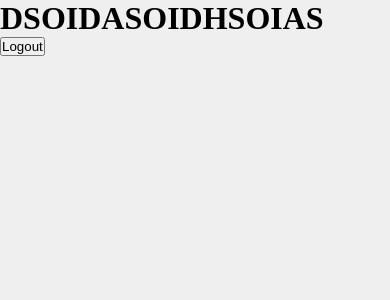
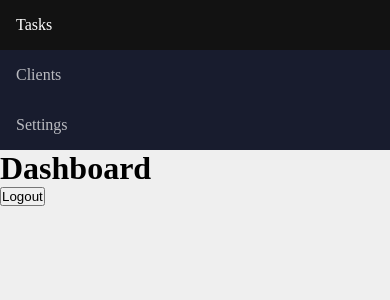
Before and after one commit to ErikPatrik/tasks-system, a React (Create React App) app: page /dashboard in a window 390 px wide. Shown: the top 300 px of the page. Built offline with nearby package versions, Linux system fonts and the light colour scheme; no server answers; sample sign-in values are in the browser's storage.

Commit message:
finished component header

```diff
--- a/package.json
+++ b/package.json
@@ -9,6 +9,7 @@
     "firebase": "^9.6.8",
     "react": "^17.0.2",
     "react-dom": "^17.0.2",
+    "react-icons": "^4.3.1",
     "react-router-dom": "^6.2.2",
     "react-scripts": "5.0.0",
     "react-toastify": "^8.2.0",
--- /dev/null
+++ b/src/components/Header/header.css
@@ -0,0 +1,85 @@
+.sidebar {
+    margin: 0;
+    padding-right: 0;
+    width: 200px;
+    background-color: #181C2e;
+    position: fixed;
+    height: 100%;
+    overflow: auto;
+}
+
+.sidebar div {
+    background: url('../../assets/cover.png');
+    background-color: #181C2e;
+    background-position: center;
+    background-repeat: no-repeat;
+    background-size: cover;
+    height: 150px;
+}
+
+.sidebar div {
+    padding-top: 30px;
+
+}
+
+.sidebar div img {
+    border-radius: 50%;
+    display: block;
+    margin: auto;
+    width: 98px;
+    height: 98px;
+    -webkit-filter: drop-shadow(2px 3px 6px #121212);
+    filter: drop-shadow(2px 3px 6px #121212);
+    object-fit: cover;
+}
+
+.sidebar a {
+    display: block;
+    color: rgba(255, 255, 255, 0.7);
+    padding: 16px;
+    text-decoration: none;
+    display: flex;
+    flex-direction: row;
+    align-items: center;
+    transition: ease-in-out .4s;
+}
+
+.sidebar a:hover {
+    background-color: #121212;
+    color: #fff;
+}
+
+.sidebar a svg {
+    margin-right: .5em;
+}
+
+@media screen and (max-width: 700px) {
+    .sidebar {
+        width: 100%;
+        height: auto;
+        position: relative;
+    }
+
+    .sidebar a {
+        float: left;
+    }
+
+    .sidebar div {
+        display: none;
+    }
+
+    .sidebar a svg {
+        display: none;
+    }
+}
+
+@media screen and (max-width: 400px) {
+    .sidebar a {
+        text-align: center;
+        float: none;
+    }
+
+    .sidebar a svg {
+        display: none;
+    }
+}
--- /dev/null
+++ b/src/components/Header/index.js
@@ -0,0 +1,34 @@
+import { useContext } from 'react'
+import './header.css'
+import { AuthContext } from '../../contexts/auth'
+import avatar from '../../assets/avatar.png'
+
+import { Link } from 'react-router-dom'
+import { FiHome, FiUser, FiSettings } from 'react-icons/fi'
+
+export default function Header() {
+    const { user } = useContext(AuthContext)
+
+    return(
+        <div className="sidebar">
+            <div >
+                <img src={user.avatarUrl === null ? avatar : user.avatarUrl } alt="Picture avatar" />
+            </div>
+
+            <Link to="/dashaboard">
+            <FiHome color="#FFF" size={24}/>
+                Tasks
+            </Link>
+
+            <Link to="/dashaboard">
+            <FiUser color="#FFF" size={24}/>
+                Clients
+            </Link>
+
+            <Link to="/dashaboard">
+            <FiSettings color="#FFF" size={24}/>
+                Settings
+            </Link>
+        </div>
+    )
+}
--- a/src/pages/Dashboard/index.js
+++ b/src/pages/Dashboard/index.js
@@ -1,5 +1,7 @@
 import { useContext } from 'react'
 import { AuthContext } from '../../contexts/auth'
+
+import Header from '../../components/Header'
 
 function Dashboard() {
 
@@ -7,8 +9,9 @@
 
 return (
     <div>
+        <Header />
         <h1>
-            DSOIDASOIDHSOIAS
+            Dashboard
         </h1>
         <button onClick={() => signOut()}>Logout</button>
     </div>
```
Also changed, not shown: 1 other file (tests, documents, lock files or other folders).
